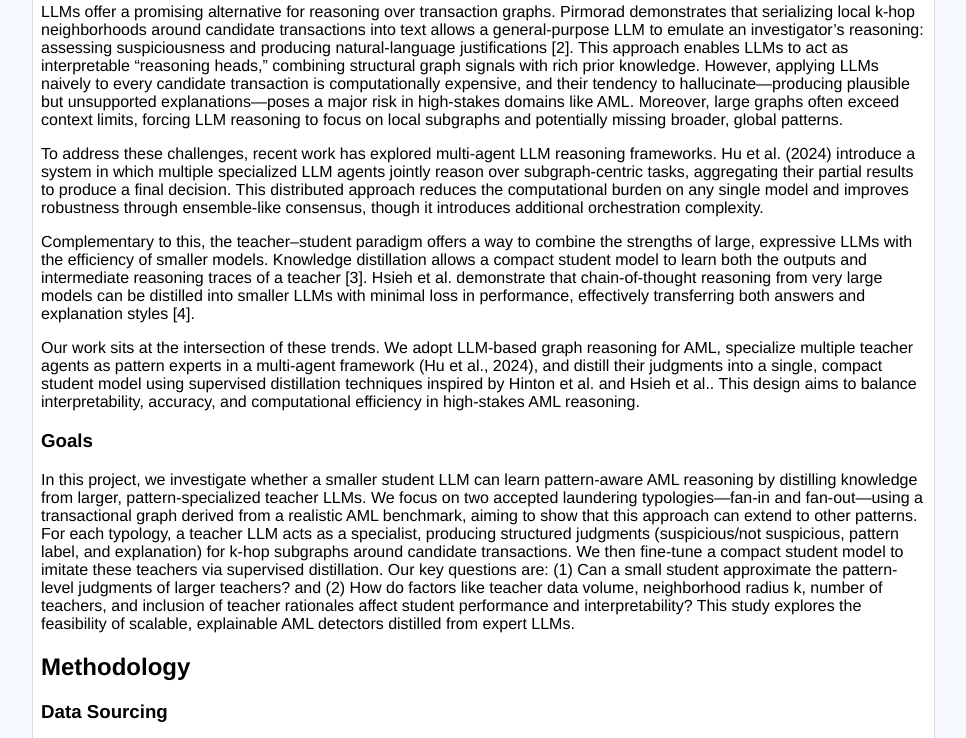
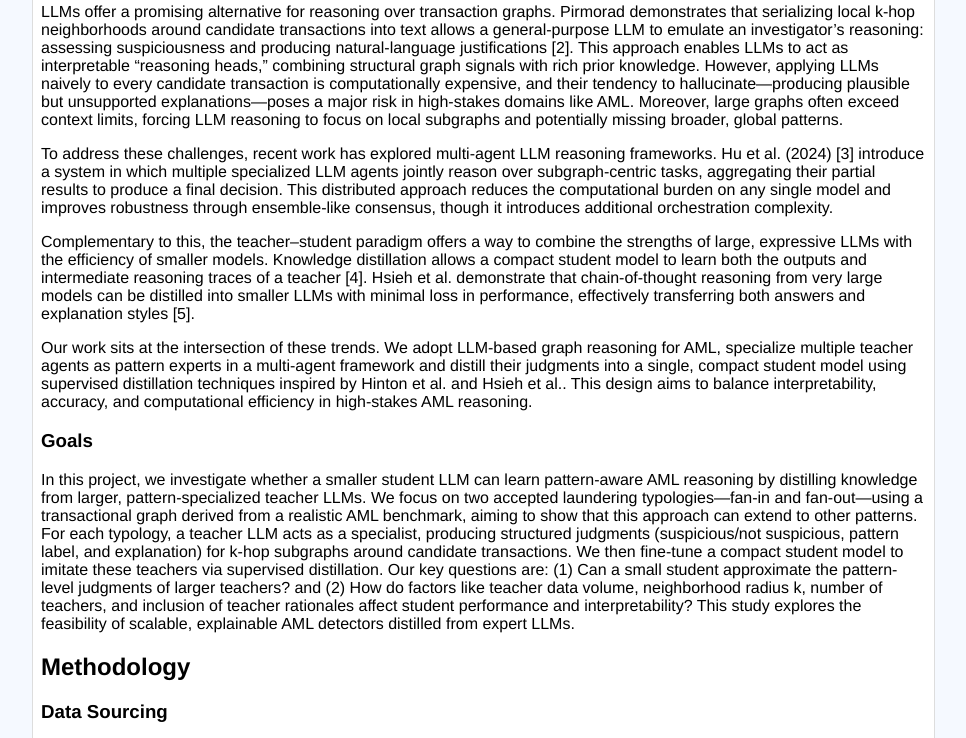
Before and after one commit to eghosaohenhen/anomaly-llm, a plain HTML site: page blog_template/index.html in a window 1280 px wide. Shown: the part 744-1482 px from the top of the page, without its empty margins (126-1092 px from the left). Drawn offline with nearby package versions, Linux system fonts and the light colour scheme.

Commit message:
Last changes

```diff
--- a/blog_template/index.html
+++ b/blog_template/index.html
@@ -302,7 +302,7 @@
         </p>
         <p>
           To address these challenges, recent work has explored multi-agent LLM
-          reasoning frameworks. Hu et al. (2024) introduce a system in which
+          reasoning frameworks. Hu et al. (2024) [3] introduce a system in which
           multiple specialized LLM agents jointly reason over subgraph-centric
           tasks, aggregating their partial results to produce a final decision.
           This distributed approach reduces the computational burden on any
@@ -314,16 +314,15 @@
           combine the strengths of large, expressive LLMs with the efficiency of
           smaller models. Knowledge distillation allows a
           compact student model to learn both the outputs and intermediate
-          reasoning traces of a teacher [3]. Hsieh et al. demonstrate that
+          reasoning traces of a teacher [4]. Hsieh et al. demonstrate that
           chain-of-thought reasoning from very large models can be distilled
           into smaller LLMs with minimal loss in performance, effectively
-          transferring both answers and explanation styles [4].<br />
+          transferring both answers and explanation styles [5].<br />
         </p>
         <p>
           Our work sits at the intersection of these trends. We adopt LLM-based
           graph reasoning for AML, specialize multiple teacher
-          agents as pattern experts in a multi-agent framework (Hu et al.,
-          2024), and distill their judgments into a single, compact student
+          agents as pattern experts in a multi-agent framework and distill their judgments into a single, compact student
           model using supervised distillation techniques inspired by Hinton et
           al. and Hsieh et al.. This design aims to balance
           interpretability, accuracy, and computational efficiency in
@@ -540,7 +539,6 @@
         </section>
 		<section>
 		  <h2>Discussion</h2>
-		  <h3>Overview</h3>
 		  <h3>Teacher Evaluation Results</h3>
 		  <img src="./images/teacher-eval-95.png" width="512px" />
 
```
